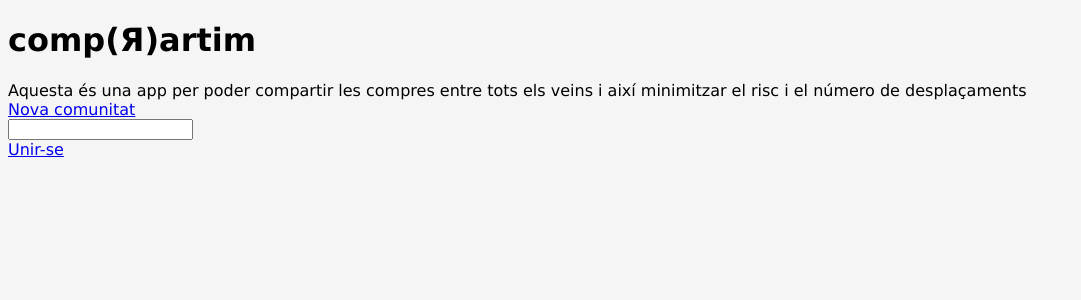
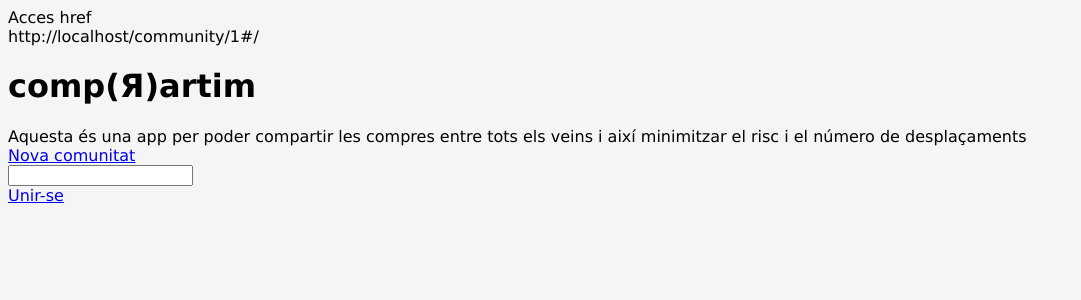
Before and after one commit to Comprarteam/comprartim, a React app: page /community/1 in a window 1280 px wide. Shown: the top 300 px of the page, without its empty margins (0-1081 px from the left). Built offline with nearby package versions, Linux system fonts and the light colour scheme; the HTML template or start-up script is replaced by a standard one.

Commit message:
Test location

```diff
--- a/src/components/Chat/index.js
+++ /dev/null
@@ -1 +0,0 @@
-export * from './Chat';
--- a/src/components/Landing/Landing.jsx
+++ b/src/components/Landing/Landing.jsx
@@ -9,6 +9,8 @@ const Landing = () => {
 
   return (
     <>
+      <div>Acces href</div>
+      <div>{document.location.href}</div>
       <h1 className="vertical-container">comp(Я)artim</h1>
       <div>
       Aquesta és una app per poder compartir les compres entre tots els veins
```
